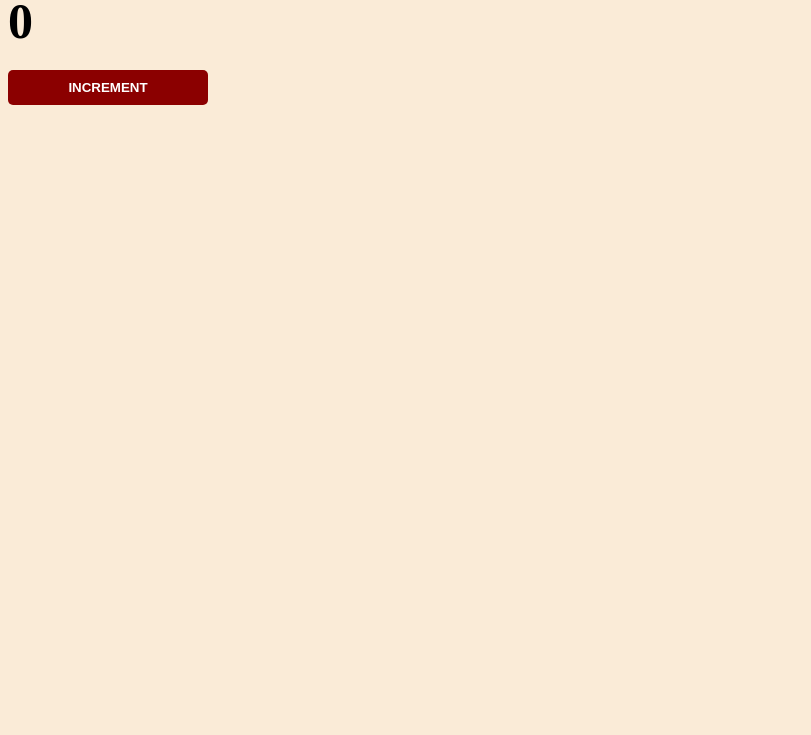
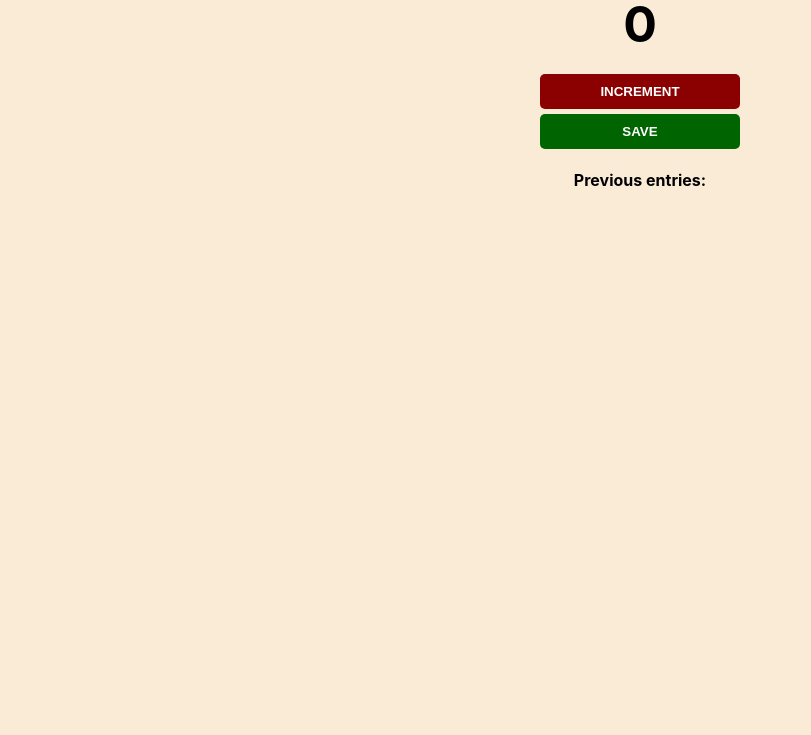
Before and after one commit to yashwanth0203/Passenger-Counter, a plain HTML site: page passenger-counter/index.html in a window 1280 px wide. Shown: the part 65-800 px from the top of the page, without its empty margins (0-811 px from the left). Drawn offline with Linux system fonts and the light colour scheme.

Commit message:
Added final styles,save and reset functionalities

```diff
--- a/passenger-counter/index.html
+++ b/passenger-counter/index.html
@@ -10,7 +10,9 @@
 <body>
     <h1>People Entered</h1>
     <h2 id="count-el">0</h2>
-    <button id="increment-btn" onclick="increment()">INCREMENT</button>
+    <button id="increment-btn" onclick="increment()">INCREMENT</button><br>
+    <button id="save-btn" onclick="save()">SAVE</button>
+    <p id="save-el">Previous entries: </p>
     <script src="index.js"></script>
 </body>
 </html>
--- a/passenger-counter/index.js
+++ b/passenger-counter/index.js
@@ -1,3 +1,4 @@
+let saveEl=document.getElementById("save-el");
 let countEl=document.getElementById("count-el");
 
 let count =0;
@@ -6,3 +7,10 @@ function increment(){
     count=count+1;
     countEl.innerText=count;
 }
+
+function save(){
+    let countStr=count + " - ";
+    saveEl.textContent+=countStr;
+    countEl.textContent=0;
+    count=0;
+}
--- a/passenger-counter/style.css
+++ b/passenger-counter/style.css
@@ -1,5 +1,8 @@
 body{
     background-color: antiquewhite;
+    font-family: -apple-system, BlinkMacSystemFont, 'Segoe UI', Roboto, Oxygen, Ubuntu, Cantarell, 'Open Sans', 'Helvetica Neue', sans-serif;
+    font-weight: bold;
+    text-align: center;
 }
 
 h1 {
@@ -28,3 +31,7 @@ button {
 #increment-btn{
     background-color: darkred;
 }
+
+#save-btn{
+    background-color: darkgreen;
+}
```
